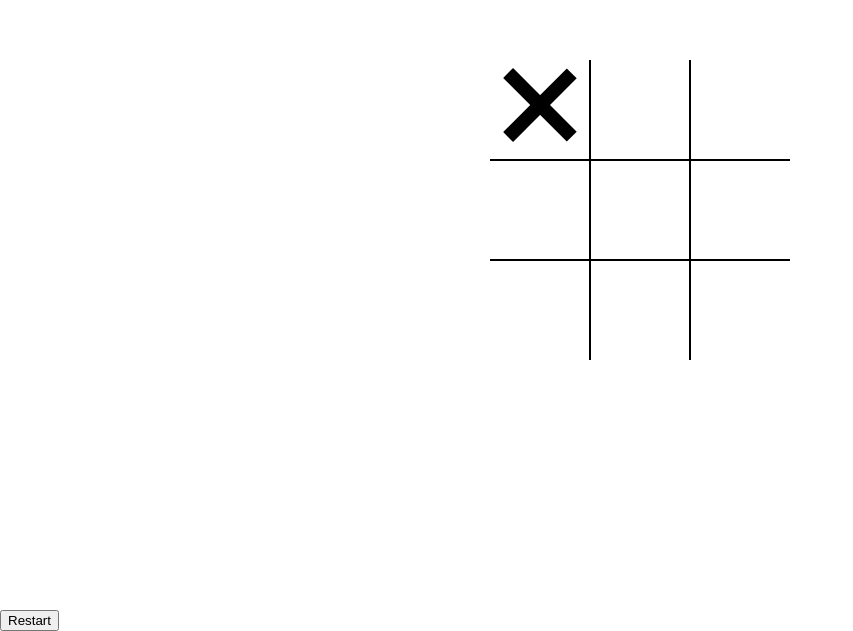
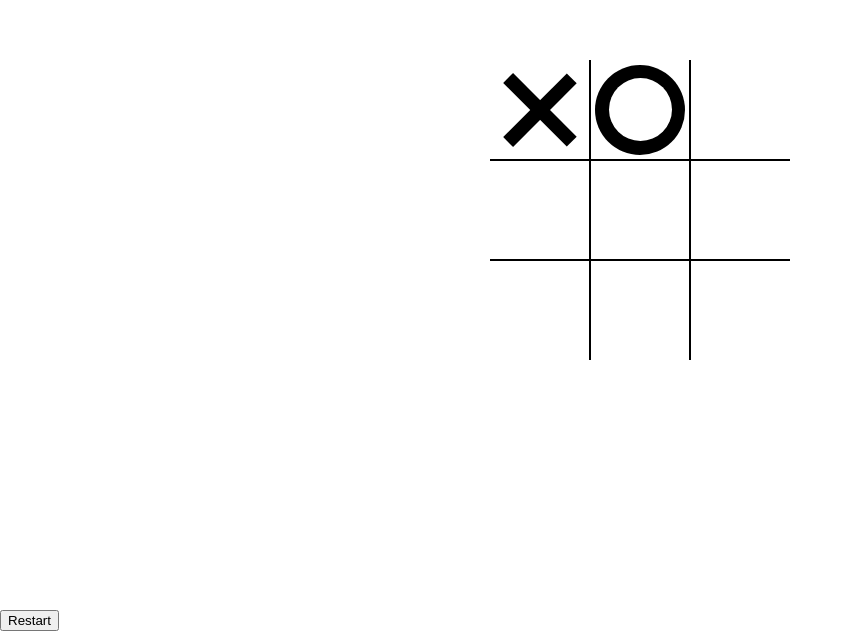
Before and after one commit to AboNazari/Tic-Tac-Toe, a plain HTML site: page index.html in a window 1280 px wide. Shown: the part 190-821 px from the top of the page, without its empty margins (0-853 px from the left). Drawn offline with Linux system fonts and the light colour scheme.

Commit message:
the marks are done

```diff
--- a/styles.css
+++ b/styles.css
@@ -30,7 +30,15 @@
   border: 1px solid black;
   display: flex;
   justify-content: center;
+  align-items: center;
+  cursor: pointer;
 }
+
+.cell.x,
+.cell.circle {
+  cursor: not-allowed;
+}
+
 .cell:first-child,
 .cell:nth-child(2),
 .cell.cell:nth-child(3) {
@@ -66,3 +74,17 @@
 }
 
 /* Circle Design */
+.cell.circle::after,
+.cell.circle::before {
+  content: "";
+  width: var(--mark-size);
+  height: var(--mark-size);
+  border-radius: 50%;
+  background-color: black;
+  position: absolute;
+}
+.cell.circle::after {
+  height: calc(var(--mark-size) * 0.7);
+  width: calc(var(--mark-size) * 0.7);
+  background-color: white;
+}
```
